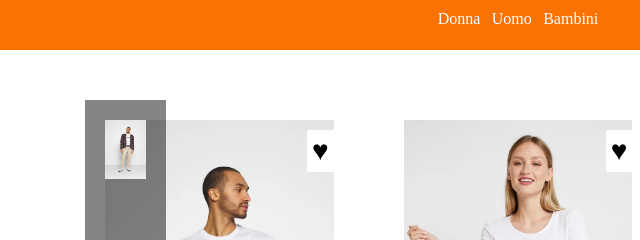
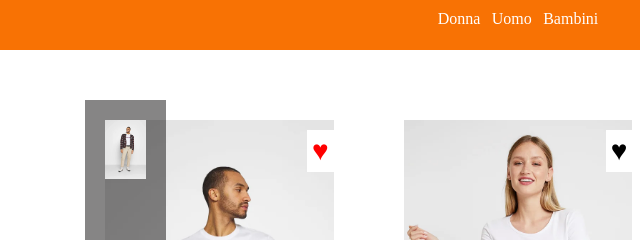
Before and after one commit to Giuseppe-Rizza/html-css-boolando, a plain HTML site: page index.html in a window 1280 px wide. In both pictures the pointer is over the element 442 px from the left and 151 px from the top of the page. Shown: the top 240 px of the page, 122-762 px from the left. Drawn offline with Linux system fonts and the light colour scheme.

Commit message:
[feat] Add red hearts

```diff
--- a/css/style.css
+++ b/css/style.css
@@ -109,6 +109,11 @@ color: black;
     z-index: 400;
 }
 
+.heart-label:hover {
+    display: block;
+    color: red;
+}
+
 .img-hover {
     width: 30%;
     padding: 20px;
```
